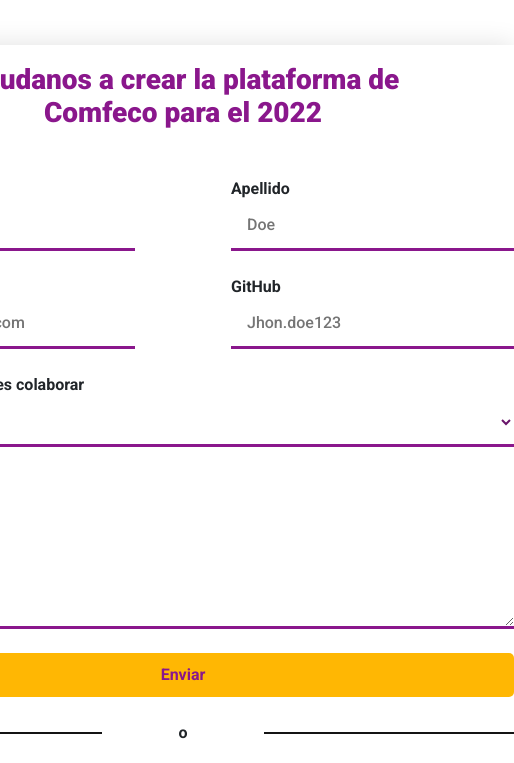
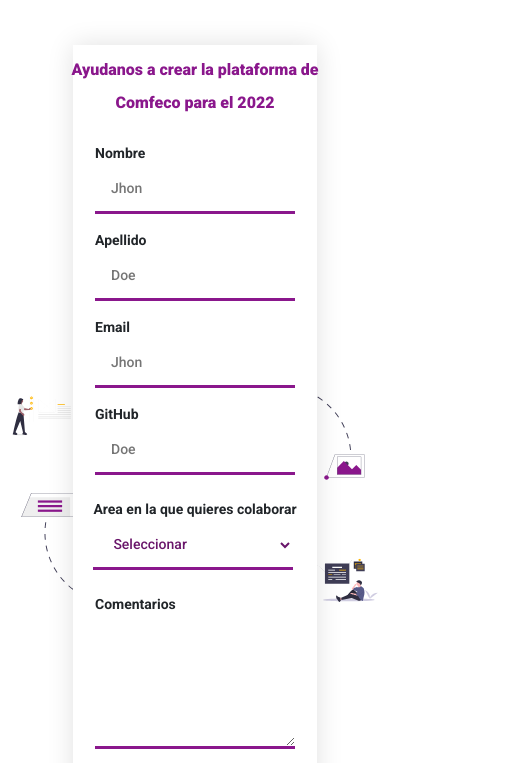
Before and after one commit to Tech-Code1/Pagina-Comfeco-V2, a plain HTML site: page register.html in a window 390 px wide. Shown: the part 153-916 px from the top of the page, 514 px wide, since content can reach past the window. Drawn offline with nearby package versions, Linux system fonts and the light colour scheme.

Commit message:
Responsive registro agregado

```diff
--- a/register.html
+++ b/register.html
@@ -36,27 +36,46 @@
 			</div>
 		</nav>
 <!-- ******************** Register ******************** -->
-        <main class="container-fluid row">
-            <section class="d-flex justify-content-center col-12 col-lg-12 section-resgister">
-                <form class="d-flex flex-column align-items-center box-register my-5 justify-content-center">
-					<h1 class="text-principal-register mb-5">Ayudanos a crear la plataforma de Comfeco para el 2022</h1>
-					<div class="d-flex">
-					    <label class="d-flex flex-column label-style me-5" for=""> Nombre
+        <main class="container-fluid">
+
+            <section class="d-flex justify-content-center align-items-center row">
+				<img class="section-resgister position-absolute col-lg-12 col-xl-12 col-xxl-9" src="images/svg/backgroun-register.svg" alt="">
+                <form class="d-flex flex-column align-items-center my-5 justify-content-center position-relative col-lg-12 col-xl-12">
+
+
+					<div class="d-flex flex-column box-register justify-content-center align-items-center col-lg-7 col-xxl-6 col-xl-7 col-md-8 col-7 col-8">
+					<h1 class="text-principal-register mb-3 mb-lg-5 col-md-6 col-lg-7">Ayudanos a crear la plataforma de Comfeco para el 2022</h1>
+
+
+					<div class="d-flex row g-0 flex-sm-column flex-column flex-lg-row flex-md-row">
+						<div class="col-lg-6 col-md-6 col-sm-12">
+					    <label class="d-flex flex-column label-style me-xxl-5 me-xl-4 me-lg-3  me-md-2 ms-sm-0 mt-sm-3 mt-md-0 mt-2" for=""> Nombre
 						    <input class="input-style" type="text" name="" id="" placeholder="Jhon">
-					    </label>
-					    <label class="d-flex flex-column label-style ms-5" for=""> Apellido
+						</label>
+					</div>
+					<div class="col-lg-6 col-md-6 col-sm-12">
+					    <label class="d-flex flex-column label-style ms-xxl-5 ms-xl-4 ms-lg-3 ms-md-2 ms-sm-0 mt-sm-5 mt-md-0 mt-3" for=""> Apellido
 						    <input class="input-style" type="text" name="" id="" placeholder="Doe">
 					    </label>
+					</div>
 				    </div>
-					<div class="d-flex mt-4">
-					    <label class="d-flex flex-column label-style me-5" for=""> Email
-						    <input class="input-style" type="email" name="" id="" placeholder="Jhon.doe@gmail.com">
+
+
+					<div class="d-flex row g-0 mt-0 mt-md-4 flex-column flex-sm-column flex-lg-row flex-md-row">
+						<div class="col-lg-6 col-md-6 col-sm-12">
+					    <label class="d-flex flex-column label-style me-xxl-5 me-xl-4 me-lg-3 me-md-2 me-sm-0 col-lg-5 mt-sm-5 mt-md-0 mt-3" for=""> Email
+						    <input class="input-style" type="email" name="" id="" placeholder="Jhon">
+						</label>
+					</div>
+					<div class="col-lg-6 col-md-6 col-sm-12">
+					    <label class="d-flex flex-column label-style ms-xxl-5 ms-xl-4 ms-lg-3 ms-md-2 ms-sm-0 col-lg-5 mt-sm-5 mt-md-0 mt-3" for=""> GitHub
+						    <input class="input-style" type="text" name="" id="" placeholder="Doe">
 					    </label>
-					    <label class="d-flex flex-column label-style ms-5" for=""> GitHub
-						    <input class="input-style" type="text" name="" id="" placeholder="Jhon.doe123">
-					    </label>
+					</div>
 				    </div>
-					<label class="d-flex flex-column label-style mt-4" for=""> Area en la que quieres colaborar
+
+                <div class="d-flex row g-0 mt-4 mt-sm-5 mt-md-4">
+					<label class="d-flex flex-column label-style-select col-xl-12 col-lg-8" for=""> Area en la que quieres colaborar
 						<select class="input-style-select" name="" id="">
 							<option value="seleccionar" selected disabled>Seleccionar</option>
 							<option value="">UI/UX</option>
@@ -66,21 +85,31 @@
 							<option value="">Testing</option>
 						</select>
 					</label>
-					<label class="d-flex flex-column label-style mt-4" for=""> Comentarios
+				</div>
+
+                <div class="d-flex row g-0 mt-4 mt-sm-5 mt-md-4">
+					<label class="d-flex flex-column label-style-textarea col-xl-12 col-lg-8" for=""> Comentarios
 						<textarea class="input-style-textarea" name="" id="" cols="30" rows="10" placeholder="Escribenos cualquier inquietud o novedad">
 						</textarea>
 					</label>
+				</div>
+
+
 						<button class="btn-sent-style mt-4" >Enviar</button>
+
+
 						<div class="d-flex justify-content-between align-items-center mt-4 content-lines-register">
 							<div class="line-register"></div>
 							<p class="char-o m-0">o</p>
 							<div class="line-register"></div>
 						</div>
+
+
 						<div class="d-flex mt-4 align-items-center">
 							<p class="text-discord m-0 me-3">Escribenos en Discord</p>
 							<a href="https://discord.com/invite/programadores" target="_blank"><img src="images/svg/Discord.svg" alt=""></a>
 						</div>
-
+					</div>
                 </form>
             </section>
         </main>
--- a/styles/styleregister.css
+++ b/styles/styleregister.css
@@ -24,6 +24,14 @@
     height: 790px;
     background-color: var(--color-font-white);
     box-shadow: 0px 0px 25px rgba(0, 0, 0, 0.12);
+    z-index: 2;
+    padding: 8px 8px;
+}
+
+@media (max-width: 767px) {
+    .box-register {
+        height: auto;
+    }
 }
 
 .input-style-select {
@@ -32,10 +40,40 @@
     padding: 0 16px;
 }
 
+@media (max-width: 1399px) {
+    .input-style-select {
+        width: 614px;
+    }
+}
+
+@media (max-width: 1199px) {
+    .input-style-select {
+        width: 432px;
+    }
+}
+
+@media (max-width: 909px) {
+    .input-style-select {
+        width: 416px;
+    }
+}
+
+@media (max-width: 767px) {
+    .input-style-select  {
+        width: 200px;
+    }
+}
+
 .input-style {
     width: 283px;
     height: 50px;
     padding: 0 16px;
+}
+
+@media (max-width: 1199px) {
+    .input-style {
+        width: 200px;
+    }
 }
 
 .input-style-textarea {
@@ -43,6 +81,31 @@
     height: 134px;
     padding-top: 16px;
     padding: 16px 16px;
+}
+
+@media (max-width: 1399px) {
+    .input-style-textarea {
+        width: 614px;
+    }
+}
+
+@media (max-width: 1199px) {
+    .input-style-textarea {
+        width: 432px;
+    }
+}
+
+@media (max-width: 909px) {
+    .input-style-textarea {
+        width: 416px;
+    }
+}
+
+@media (max-width: 767px) {
+    .input-style-textarea  {
+        width: 200px;
+        font-size: 14px;
+    }
 }
 
 .input-style,
@@ -64,9 +127,30 @@
     background: linear-gradient(180deg, #FFB703 -190%, rgba(255, 183, 3, 0) 72.22%);
 }
 
-.label-style {
+.label-style,
+.label-style-select,
+.label-style-textarea {
     font-weight: bold;
     font-family: var(--font-roboto);
+    font-size: 16px;
+}
+
+.label-style {
+    width: 283px !important;
+}
+
+@media (max-width: 1199px) {
+    .label-style {
+        width: 200px !important;
+    }
+}
+
+@media (max-width: 767px) {
+    .label-style,
+    .label-style-select,
+    .label-style-textarea  {
+        font-size: 14px;
+    }
 }
 
 .text-principal-register {
@@ -78,6 +162,32 @@
     width: 486px;
     text-align: center;
     color: var(--color-accent-purple);
+}
+
+@media (max-width: 1399px) {
+    .text-principal-register {
+        font-size: 24px;
+    }
+}
+
+@media (max-width: 1199px) {
+    .text-principal-register {
+        font-size: 20px;
+    }
+}
+
+@media (max-width: 909px) {
+    .text-principal-register {
+        font-size: 18px;
+        width: 550px !important;
+    }
+}
+
+@media (max-width: 767px) {
+    .text-principal-register {
+        font-size: 16px;
+        width: 300px !important;
+    }
 }
 
 .btn-sent-style {
@@ -97,15 +207,76 @@
     background: var(--color-accent-purple);
 }
 
+@media (max-width: 1399px) {
+    .btn-sent-style {
+        width: 614px;
+    }
+}
+
+@media (max-width: 1199px) {
+    .btn-sent-style {
+        width: 432px;
+    }
+}
+
+@media (max-width: 909px) {
+    .btn-sent-style {
+        width: 416px;
+    }
+}
+
+@media (max-width: 767px) {
+    .btn-sent-style {
+        width: 200px;
+    }
+}
+
 .line-register {
     height: 2px;
     width: 250px;
     background: var(--dark-color-one);
 }
 
+@media (max-width: 1199px) {
+    .line-register {
+        width: 180px;
+    }
+}
+
+@media (max-width: 767px) {
+    .line-register {
+        width: 80px;
+    }
+}
+
 .content-lines-register {
     width: 662px;
 }
+
+@media (max-width: 1399px) {
+    .content-lines-register {
+        width: 614px;
+    }
+}
+
+@media (max-width: 1199px) {
+    .content-lines-register {
+        width: 432px;
+    }
+}
+
+@media (max-width: 909px) {
+    .content-lines-register {
+        width: 416px;
+    }
+}
+
+@media (max-width: 767px) {
+    .content-lines-register {
+        width: 200px;
+    }
+}
+
 
 .char-o,
 .text-discord {
@@ -114,5 +285,5 @@
 }
 
 .section-resgister {
-    background: url(../images/svg/backgroun-register.svg) no-repeat center;
+    z-index: 1;
 }
```
